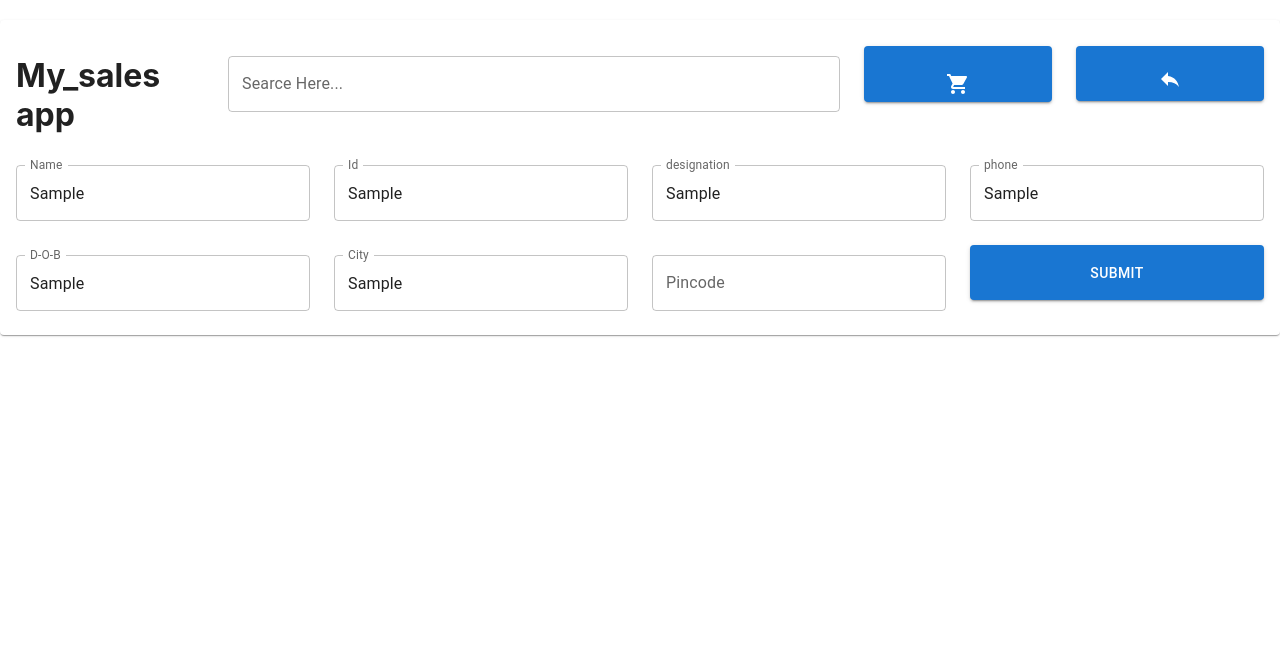
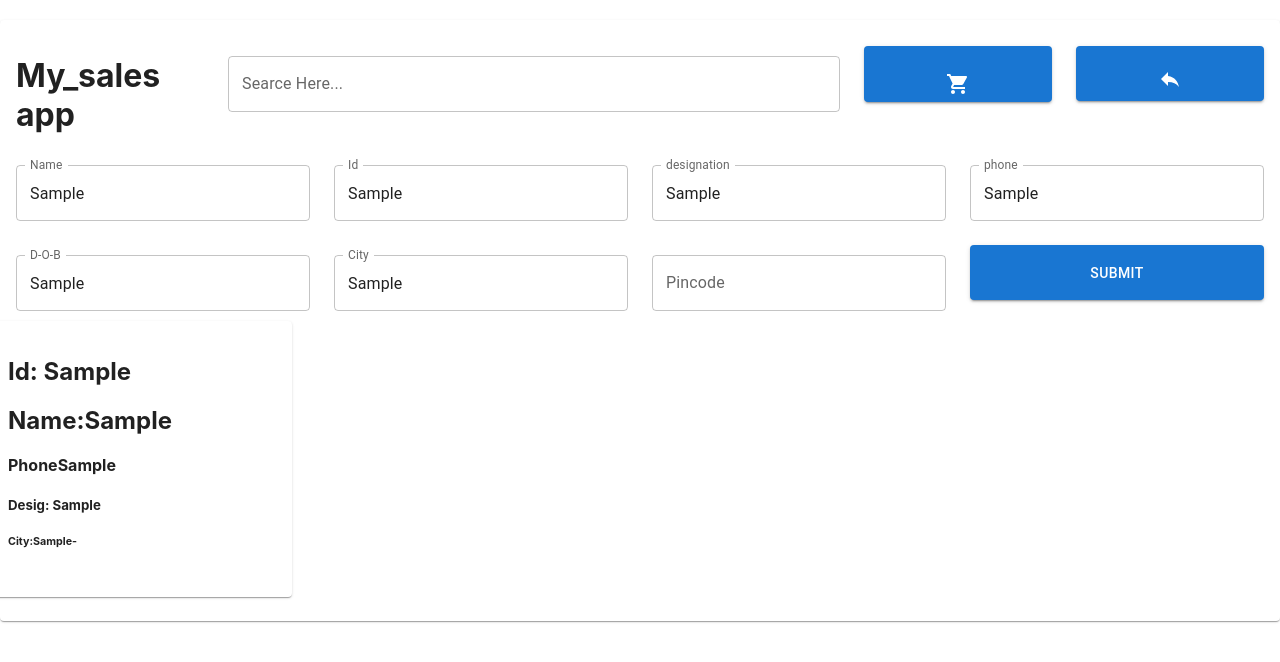
Before and after one commit to ziyaoddinshaikh95/salesappredux, a React (Create React App) app: page /todo in a window 1280 px wide. Both pictures are taken after typing "Sample", "Sample", "Sample", "Sample", "Sample", "Sample" into the empty fields and a click on the button "SUBMIT". Shown: the top 662 px of the page. Built offline with nearby package versions, Linux system fonts and the light colour scheme.

Commit message:
itemtodoadd

```diff
--- /dev/null
+++ b/src/componets/B-Product/TodoItem.jsx
@@ -0,0 +1,29 @@
+import { Card, CardContent, Grid } from "@mui/material";
+import React from "react";
+import { useSelector } from "react-redux";
+
+export const TodoItem = () => {
+  const recive = useSelector((state) => state.todoReducer.todo);
+  console.log("=====>", recive);
+  return (
+    <Grid container spacing={3}>
+      {recive.map((item) => {
+        return (
+          <Grid item xs={3}>
+            <Card>
+              <CardContent>
+                <h2>Id: {item.id}</h2>
+                <h2>Name:{item.name}</h2>
+                <h4>Phone{item.phone}</h4>
+                <h5>Desig: {item.designation}</h5>
+                <h6>
+                  City:{item.city}-{item.pincode}
+                </h6>
+              </CardContent>
+            </Card>
+          </Grid>
+        );
+      })}
+    </Grid>
+  );
+};
--- a/src/componets/B-Product/TodoList.jsx
+++ b/src/componets/B-Product/TodoList.jsx
@@ -1,6 +1,7 @@
 import { Button, Grid, TextField } from "@mui/material";
 import React, { useState } from "react";
 import { useDispatch } from "react-redux";
+import { TodoItem } from "./TodoItem";
 
 export const TodoList = () => {
   const dispatch = useDispatch();
@@ -12,6 +13,7 @@ export const TodoList = () => {
     const action = { type, payload };
     dispatch(action);
     console.log(data);
+    setData("");
   };
   return (
     <Grid container spacing={3}>
@@ -81,6 +83,7 @@ export const TodoList = () => {
           Submit
         </Button>
       </Grid>
+      <TodoItem />
     </Grid>
   );
 };
```
